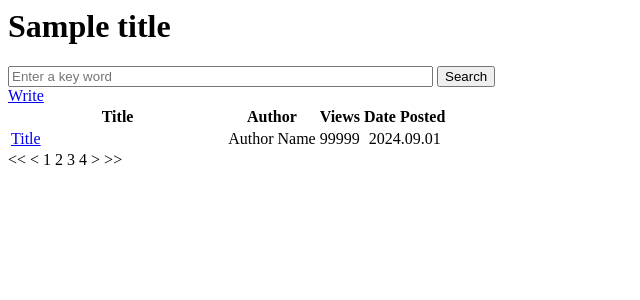
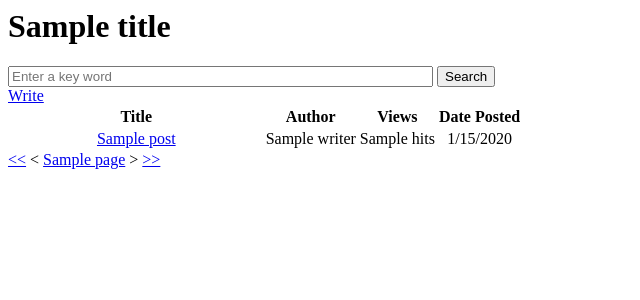
Before and after one commit to kmin1231/node.js, a Node server app: template backend_9791191905274/chapter07_board/board/views/home.handlebars in a window 1280 px wide. Shown: the top 300 px of the page, without its empty margins (0-640 px from the left). Run offline with Node 20, Linux system fonts and the light colour scheme; the template is opened without the code that fills it: most values are stand-ins (such as "Sample title", 1, 10 or a date in 2020); some libraries are stand-ins or nearby versions.

Commit message:
✨ feat: apply pagination to 'home' template

```diff
--- a/backend_9791191905274/chapter07_board/board/views/home.handlebars
+++ b/backend_9791191905274/chapter07_board/board/views/home.handlebars
@@ -20,23 +20,41 @@
             </tr>
         </thead>
         <tbody>
-            <tr>
-                <td><a href="/detail/">Title</a></td>
-                <td align="center">Author Name</td>
-                <td align="center">99999</td>
-                <td align="center">2024.09.01</td>
-            </tr>
+            {{#each posts}}
+                <tr>
+                    <td align="center"><a href="/detail/{{_id}}">{{title}}</a></td>
+                    <td align="center">{{writer}}</td>
+                    <td align="center">{{hits}}</td>
+                    <td align="center">{{dateString createdDt}}</td>
+                </tr>
+            {{/each}}
         </tbody>
     </table>
 </div>
 
 <div>
-    <a>&lt;&lt;</a>
+    {{#with paginator}}
+    <a href="/?page=1&search={{@root.search}}">&lt;&lt;</a>
+    {{#if hasPrev}}
+    <a href="/?page={{prevPage}}&search={{@root.search}}">&lt;</a>
+    {{else}}
     <a>&lt;</a>
-    <a>1</a>
-    <a>2</a>
-    <a>3</a>
-    <a>4</a>
+    {{/if}}
+
+    {{#each pageList}}
+    {{#if (eq . @root.paginator.page)}}
+    <a>{{.}}</a>
+    {{else}}
+    <a href="/?page={{.}}&search={{@root.search}}">{{.}}</a>
+    {{/if}}
+    {{/each}}
+
+    {{#if hasNext}}
+    <a href="/?page={{nextPage}}&search={{@root.search}}">&gt;</a>
+    {{else}}
     <a>&gt;</a>
-    <a>&gt;&gt;</a>
+    {{/if}}
+
+    <a href="/?page={{lastPage}}&search={{@root.search}}">&gt;&gt;</a>
+    {{/with}}
 </div>
```
